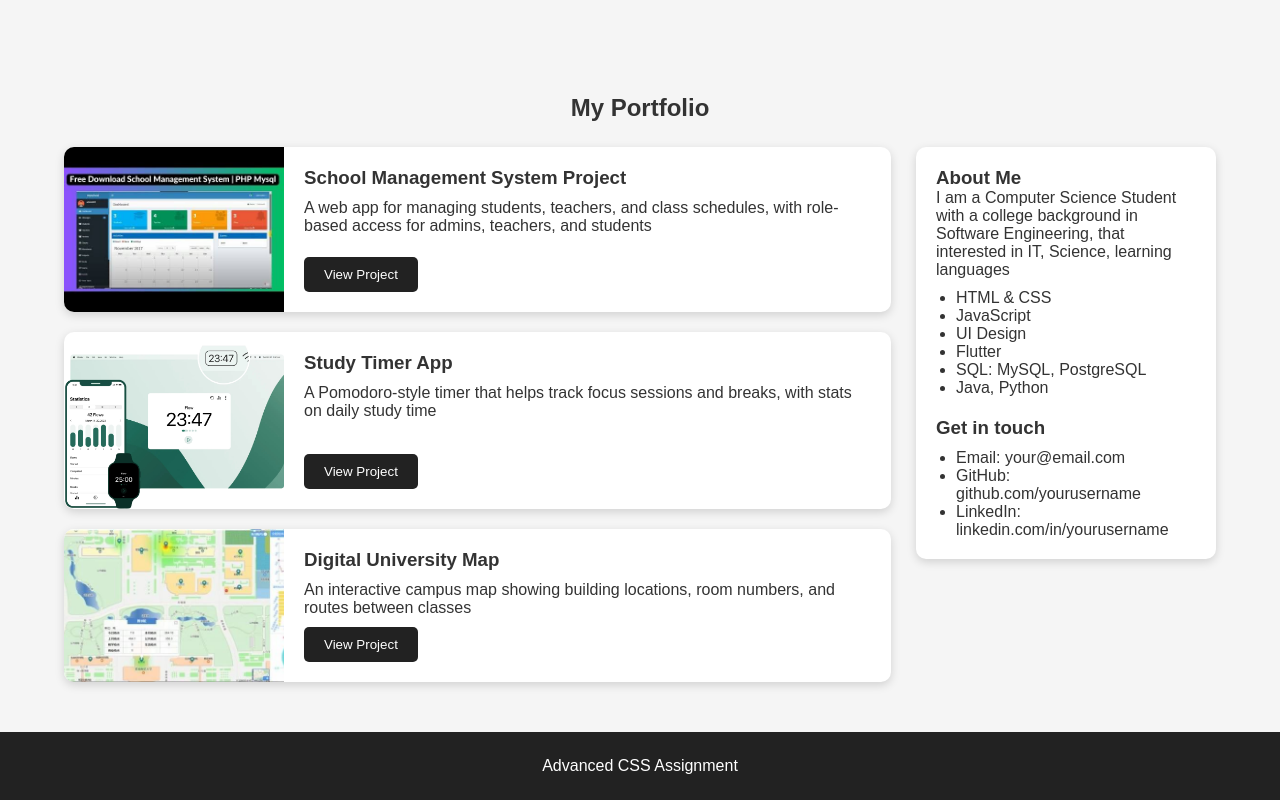
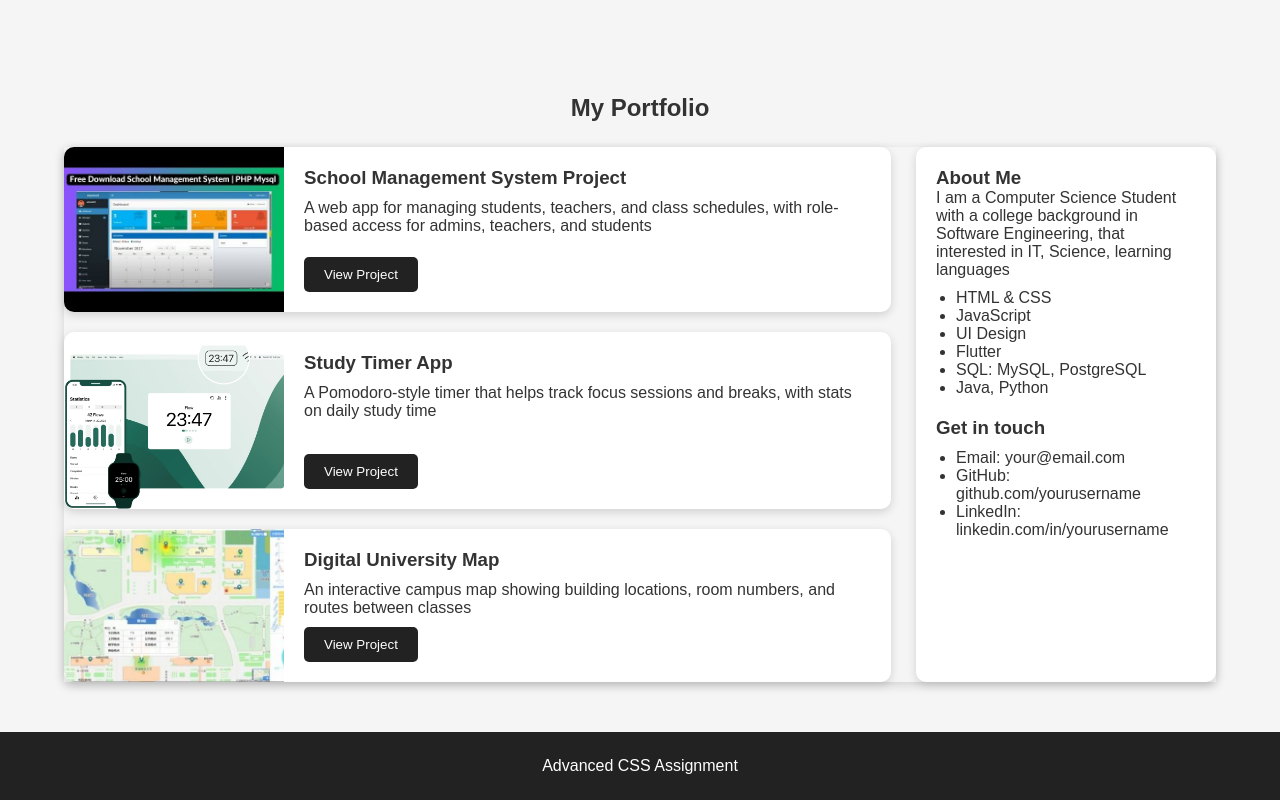
Before and after one commit to qzxcvwyil/2assignment, a plain HTML site: page index.html in a window 1280 px wide. Shown: the part 2310-3110 px from the top of the page. Drawn offline with Linux system fonts and the light colour scheme.

Commit message:
Refactor CSS styles for consistency and clarity

```diff
--- a/style.css
+++ b/style.css
@@ -211,10 +211,12 @@ img{
     text-align: center;
     margin-bottom: 25px;
 }
-.portfolio-grid{
+.portfolio-grid {
     display: grid;
     grid-template-columns: 1fr 300px;
     gap: 25px;
+    align-items: stretch;
+    box-shadow: 0 3px 10px rgba(0, 0, 0, 0.15);
 }
 .projects{
     display: flex;
@@ -257,7 +259,8 @@ img{
     border-radius: 10px;
     padding: 20px;
     box-shadow: 0 3px 10px rgba(0, 0, 0, 0.15);
-    height: fit-content;
+    height: 100%;
+    box-sizing: border-box;
 }
 .portfolio-sidebar ul{
     margin-top: 10px;
```
